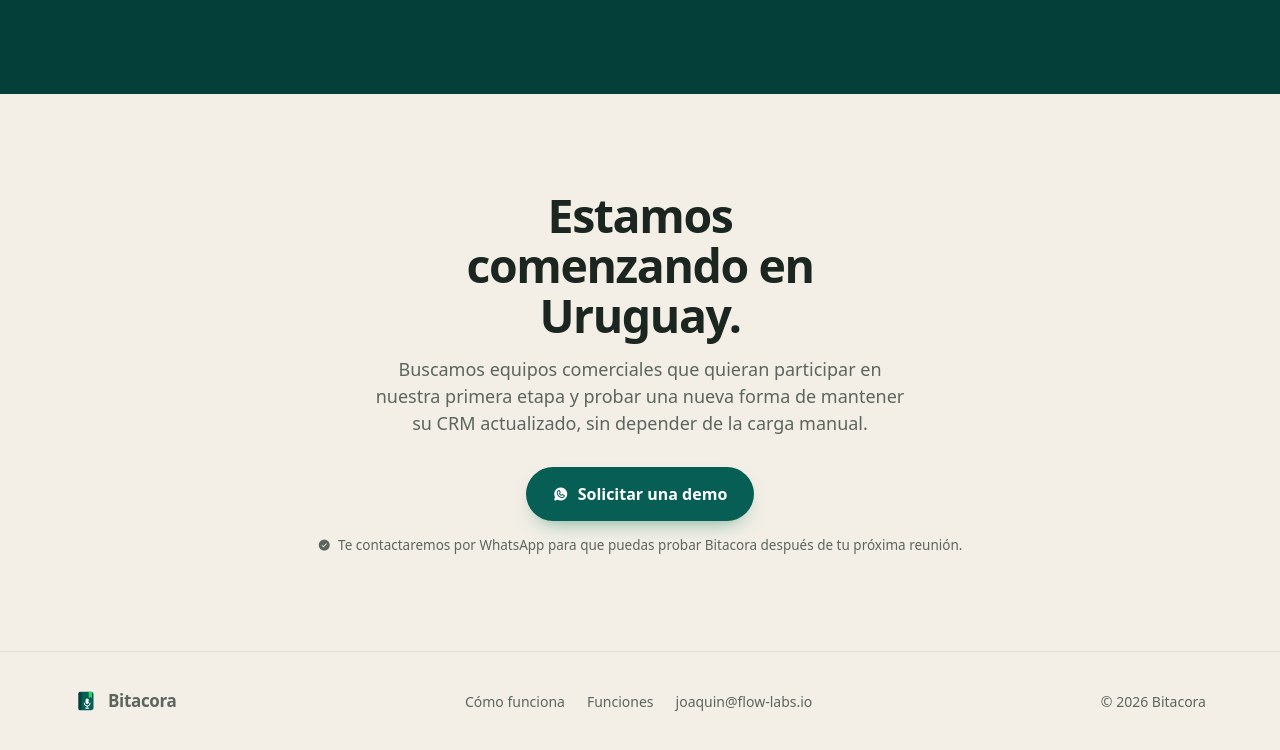
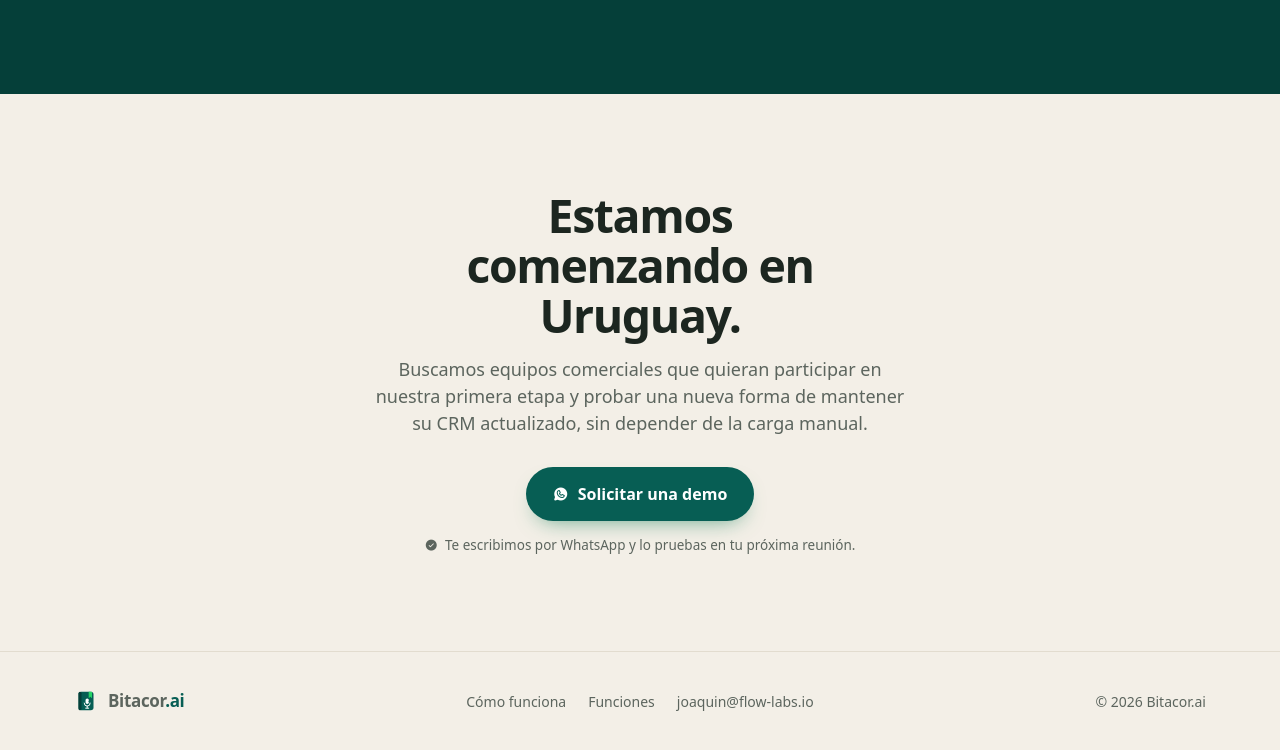
Before and after one commit to Flowlabsio/bitacorai-landing, a plain HTML site: page index.html in a window 1280 px wide. Shown: the part 4004-4754 px from the top of the page. Drawn offline with nearby package versions, Linux system fonts and the light colour scheme; a web font is replaced by a local one.

Commit message:
Cierre: frase mas corta; footer y copyright a Bitacor.ai

```diff
--- a/index.html
+++ b/index.html
@@ -645,19 +645,19 @@
       <h2 class="h2">Estamos comenzando en Uruguay.</h2>
       <p class="sub">Buscamos equipos comerciales que quieran participar en nuestra primera etapa y probar una nueva forma de mantener su CRM actualizado, sin depender de la carga manual.</p>
       <a class="btn btn-primary" href="mailto:joaquin@flow-labs.io?subject=Demo%20de%20Bitacora"><i class="ph-fill ph-whatsapp-logo" aria-hidden="true"></i>Solicitar una demo</a>
-      <p class="hero-note"><i class="ph-fill ph-check-circle" aria-hidden="true"></i>Te contactaremos por WhatsApp para que puedas probar Bitacora después de tu próxima reunión.</p>
+      <p class="hero-note"><i class="ph-fill ph-check-circle" aria-hidden="true"></i>Te escribimos por WhatsApp y lo pruebas en tu próxima reunión.</p>
     </div>
   </section>
 
   <footer>
     <div class="wrap foot">
-      <a class="brand" href="#" style="font-size:17px"><svg class="brand-mark" style="width:24px;height:24px" viewBox="0 0 80 80" aria-hidden="true"><use href="#bi-logo"/></svg>Bitacora</a>
+      <a class="brand" href="#" style="font-size:17px"><svg class="brand-mark" style="width:24px;height:24px" viewBox="0 0 80 80" aria-hidden="true"><use href="#bi-logo"/></svg><span>Bitacor<span style="color:var(--accent)">.ai</span></span></a>
       <nav class="foot-links">
         <a href="#como">Cómo funciona</a>
         <a href="#funciones">Funciones</a>
         <a href="mailto:joaquin@flow-labs.io">joaquin@flow-labs.io</a>
       </nav>
-      <span>© 2026 Bitacora</span>
+      <span>© 2026 Bitacor.ai</span>
     </div>
   </footer>
 
```
